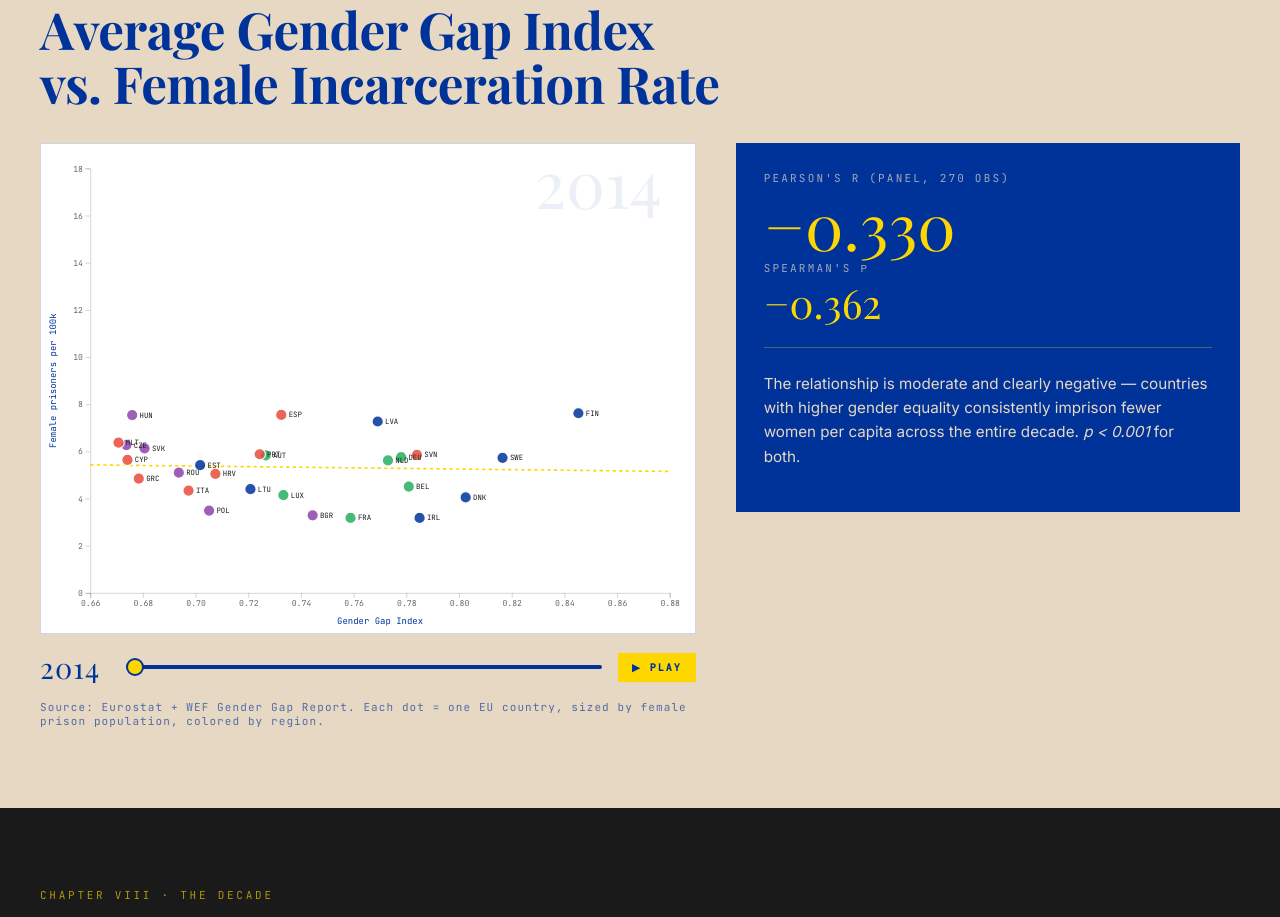
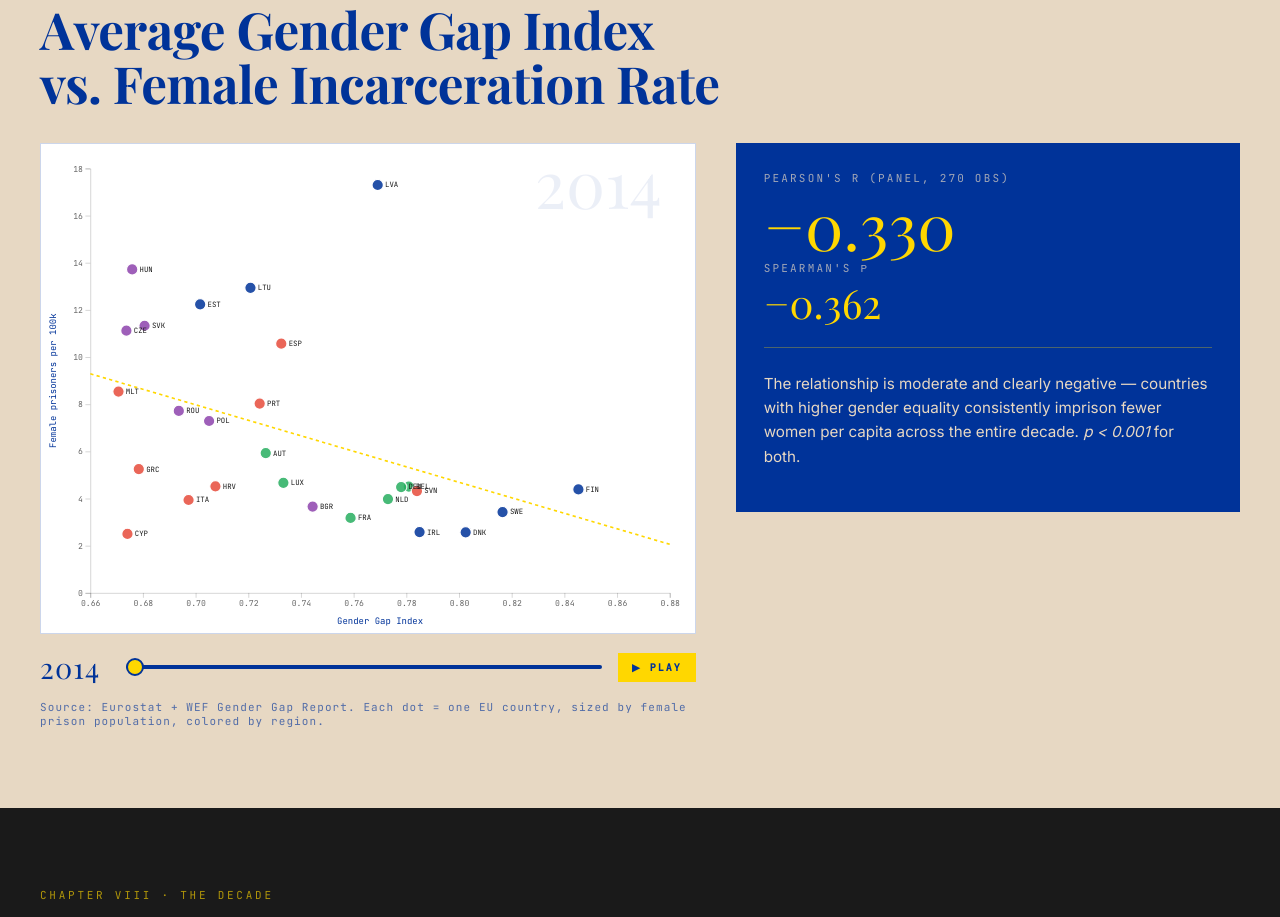
Before and after one commit to giuliodamico/Gender-Inequality-Index-vs-Female-jail-population, a plain HTML site: page DataViz (1)/Female Incarceration in Europe.html in a window 1280 px wide. Shown: the part 7609-8526 px from the top of the page. Drawn offline with nearby package versions, Linux system fonts and the light colour scheme; no server answers; a web font is replaced by a local one.

Commit message:
ireland 2017

```diff
--- a/DataViz (1)/Female Incarceration in Europe.html
+++ b/DataViz (1)/Female Incarceration in Europe.html
@@ -965,17 +965,17 @@
 <script src="data.js"></script>
 <script>
   // === Embedded per-year per-country female prisoners per 100k ===
-  const mapData = {
-    2014:{AUT:5.83,BEL:4.51,BGR:3.29,HRV:5.05,CYP:5.64,CZE:6.27,DNK:4.05,EST:5.42,FIN:7.62,FRA:3.18,DEU:5.76,GRC:4.85,HUN:7.54,IRL:3.18,ITA:4.34,LVA:7.27,LTU:4.4,LUX:4.15,MLT:6.37,NLD:5.62,POL:3.49,PRT:5.88,ROU:5.1,SVK:6.13,SVN:5.85,ESP:7.55,SWE:5.73},
-    2015:{AUT:5.75,BEL:4.81,BGR:3.32,HRV:4.91,CYP:5.85,CZE:6.87,DNK:3.68,EST:5.49,FIN:7.56,FRA:3.22,DEU:5.84,GRC:5.06,HUN:7.16,IRL:3.09,ITA:4.13,LVA:8.12,LTU:4.02,LUX:5.79,MLT:7.21,NLD:4.6,POL:3.55,PRT:5.95,ROU:5.09,SVK:6.37,SVN:5.79,ESP:7.56,SWE:5.75},
-    2016:{AUT:5.71,BEL:4.64,BGR:3.1,HRV:3.96,CYP:7.0,CZE:7.31,DNK:4.4,EST:6.22,FIN:7.16,FRA:3.31,DEU:5.93,GRC:5.39,HUN:7.25,IRL:2.56,ITA:4.25,LVA:8.23,LTU:4.72,LUX:4.97,MLT:6.69,NLD:5.47,POL:3.66,PRT:6.59,ROU:5.14,SVK:6.73,SVN:7.95,ESP:7.37,SWE:6.12},
-    2017:{AUT:5.85,BEL:4.2,BGR:3.13,HRV:4.61,CYP:5.74,CZE:7.39,DNK:3.98,EST:5.18,FIN:7.59,FRA:3.47,DEU:6.01,GRC:5.5,HUN:7.36,IRL:14.44,ITA:4.26,LVA:7.73,LTU:5.02,LUX:5.41,MLT:9.48,NLD:5.48,POL:4.01,PRT:6.48,ROU:4.78,SVK:7.14,SVN:7.37,ESP:7.42,SWE:6.09},
-    2018:{AUT:6.14,BEL:4.49,BGR:3.23,HRV:5.28,CYP:5.82,CZE:7.62,DNK:3.63,EST:4.76,FIN:7.68,FRA:3.62,DEU:5.92,GRC:5.19,HUN:7.4,IRL:4.37,ITA:4.42,LVA:7.78,LTU:4.69,LUX:5.03,MLT:11.34,NLD:5.57,POL:4.16,PRT:6.64,ROU:4.56,SVK:7.5,SVN:6.02,ESP:7.53,SWE:5.64},
-    2019:{AUT:6.68,BEL:4.44,BGR:3.35,HRV:5.49,CYP:4.48,CZE:8.27,DNK:4.64,EST:4.5,FIN:7.61,FRA:3.55,DEU:5.76,GRC:4.5,HUN:7.68,IRL:4.58,ITA:4.48,LVA:8.61,LTU:4.69,LUX:5.39,MLT:8.36,NLD:6.15,POL:4.39,PRT:6.7,ROU:4.53,SVK:7.44,SVN:5.44,ESP:7.47,SWE:6.07},
-    2020:{AUT:6.53,BEL:4.73,BGR:3.07,HRV:5.32,CYP:4.99,CZE:8.11,DNK:4.54,EST:4.13,FIN:8.4,FRA:3.29,DEU:5.45,GRC:4.63,HUN:7.7,IRL:4.04,ITA:4.25,LVA:8.22,LTU:4.74,LUX:5.21,MLT:6.71,NLD:4.66,POL:4.59,PRT:7.02,ROU:4.67,SVK:7.52,SVN:4.76,ESP:7.28,SWE:6.0},
-    2021:{AUT:6.25,BEL:4.71,BGR:3.58,HRV:5.3,CYP:9.69,CZE:8.1,DNK:4.41,EST:4.61,FIN:7.51,FRA:3.2,DEU:5.36,GRC:4.87,HUN:7.68,IRL:3.91,ITA:4.14,LVA:8.42,LTU:4.27,LUX:5.51,MLT:8.79,NLD:5.08,POL:4.77,PRT:7.07,ROU:4.43,SVK:7.43,SVN:4.93,ESP:7.12,SWE:5.88},
-    2022:{AUT:6.66,BEL:4.55,BGR:3.73,HRV:5.35,CYP:6.37,CZE:8.47,DNK:4.82,EST:4.92,FIN:7.27,FRA:3.17,DEU:5.62,GRC:5.06,HUN:7.32,IRL:4.76,ITA:4.22,LVA:7.68,LTU:4.3,LUX:5.53,MLT:9.48,NLD:4.62,POL:4.91,PRT:7.19,ROU:4.51,SVK:6.3,SVN:5.36,ESP:7.12,SWE:6.3},
-    2023:{AUT:6.76,BEL:4.29,BGR:4.13,HRV:5.08,CYP:6.05,CZE:8.76,DNK:5.08,EST:4.78,FIN:7.6,FRA:3.34,DEU:5.71,GRC:4.85,HUN:8.18,IRL:4.92,ITA:4.23,LVA:7.61,LTU:4.53,LUX:4.63,MLT:6.85,NLD:4.78,POL:5.14,PRT:7.48,ROU:4.44,SVK:7.71,SVN:5.49,ESP:7.05,SWE:6.81}
+const mapData = {
+    2014:{AUT:5.93,BEL:4.51,BGR:3.66,CYP:2.5,CZE:11.12,DEU:4.49,DNK:2.57,ESP:10.57,EST:12.24,FIN:4.39,FRA:3.18,GRC:5.25,HRV:4.52,HUN:13.72,IRL:2.58,ITA:3.94,LTU:12.94,LUX:4.67,LVA:17.3,MLT:8.54,NLD:3.98,POL:7.29,PRT:8.03,ROU:7.72,SVK:11.33,SVN:4.32,SWE:3.43},
+    2015:{AUT:5.76,BEL:4.69,BGR:3.52,CYP:2.62,CZE:13.59,DEU:4.42,DNK:2.08,ESP:10.03,EST:11.78,FIN:4.33,FRA:3.23,GRC:4.49,HRV:3.95,HUN:12.76,IRL:2.47,ITA:3.66,LTU:10.17,LUX:7.02,LVA:18.1,MLT:9.23,NLD:2.95,POL:6.79,PRT:8.25,ROU:7.28,SVK:11.63,SVN:3.93,SWE:3.34},
+    2016:{AUT:5.63,BEL:4.07,BGR:3.31,CYP:3.31,CZE:15.55,DEU:4.5,DNK:2.62,ESP:9.45,EST:13.53,FIN:4.11,FRA:3.39,GRC:4.78,HRV:2.99,HUN:13.12,IRL:1.99,ITA:3.96,LTU:11.19,LUX:6.19,LVA:17.81,MLT:8.14,NLD:3.41,POL:6.96,PRT:8.79,ROU:7.16,SVK:12.39,SVN:5.04,SWE:3.49},
+    2017:{AUT:5.89,BEL:3.87,BGR:3.22,CYP:2.71,CZE:15.46,DEU:4.66,DNK:2.36,ESP:9.37,EST:10.7,FIN:4.25,FRA:3.58,GRC:5.12,HRV:3.64,HUN:13.12,IRL:2.99,ITA:4.19,LTU:11.64,LUX:6.2,LVA:14.98,MLT:11.99,NLD:3.48,POL:7.86,PRT:8.45,ROU:5.72,SVK:13.16,SVN:4.68,SWE:3.46},
+    2018:{AUT:6.37,BEL:4.03,BGR:3.2,CYP:2.83,CZE:15.47,DEU:4.55,DNK:2.28,ESP:9.48,EST:9.3,FIN:4.12,FRA:3.77,GRC:5.15,HRV:4.26,HUN:12.43,IRL:3.53,ITA:4.49,LTU:10.78,LUX:5.43,LVA:14.22,MLT:14.88,NLD:3.64,POL:7.98,PRT:8.31,ROU:4.87,SVK:14.17,SVN:3.91,SWE:3.39},
+    2019:{AUT:6.82,BEL:4.17,BGR:3.26,CYP:2.64,CZE:16.3,DEU:4.39,DNK:3.13,ESP:9.28,EST:8.44,FIN:4.06,FRA:3.73,GRC:4.57,HRV:4.91,HUN:12.95,IRL:3.7,ITA:4.67,LTU:10.25,LUX:5.16,LVA:15.36,MLT:12.5,NLD:4.17,POL:8.62,PRT:8.33,ROU:4.81,SVK:14.39,SVN:3.64,SWE:3.97},
+    2020:{AUT:6.21,BEL:4.25,BGR:2.93,CYP:2.3,CZE:14.62,DEU:3.87,DNK:3.24,ESP:8.48,EST:7.3,FIN:4.18,FRA:3.04,GRC:4.93,HRV:4.8,HUN:13.34,IRL:3.06,ITA:3.9,LTU:8.97,LUX:4.6,LVA:13.42,MLT:11.25,NLD:2.95,POL:8.36,PRT:7.85,ROU:5.27,SVK:14.49,SVN:3.28,SWE:4.23},
+    2021:{AUT:5.88,BEL:4.38,BGR:3.23,CYP:5.85,CZE:14.46,DEU:3.64,DNK:3.18,ESP:8.27,EST:7.59,FIN:3.81,FRA:3.27,GRC:5.08,HRV:5.34,HUN:14.85,IRL:2.92,ITA:3.88,LTU:7.73,LUX:5.31,LVA:14.22,MLT:10.42,NLD:3.27,POL:9.32,PRT:7.98,ROU:5.33,SVK:13.79,SVN:2.66,SWE:4.39},
+    2022:{AUT:6.62,BEL:4.31,BGR:3.22,CYP:4.58,CZE:15.11,DEU:3.8,DNK:3.44,ESP:8.31,EST:7.56,FIN:3.74,FRA:3.35,GRC:5.11,HRV:5.68,HUN:14.75,IRL:3.99,ITA:4.11,LTU:7.56,LUX:5.97,LVA:13.2,MLT:9.98,NLD:2.93,POL:9.56,PRT:8.62,ROU:5.46,SVK:11.41,SVN:3.5,SWE:5.05},
+    2023:{AUT:6.72,BEL:4.33,BGR:3.54,CYP:4.31,CZE:15.79,DEU:3.98,DNK:3.55,ESP:8.27,EST:6.42,FIN:4.03,FRA:3.71,GRC:4.78,HRV:5.86,HUN:15.29,IRL:4.39,ITA:4.41,LTU:7.17,LUX:4.2,LVA:13.22,MLT:8.32,NLD:3.12,POL:10.45,PRT:8.71,ROU:5.5,SVK:13.82,SVN:3.73,SWE:6.3}
   };
   const countryMeta = {
     AUT:{name:"Austria",region:"Western"}, BEL:{name:"Belgium",region:"Western"},
--- a/data/Data to export/final_prison_data.csv
+++ b/data/Data to export/final_prison_data.csv
@@ -443,9 +443,9 @@ Total,Total,IRL,Ireland,2018,70273,4898022,3962,80.89,0.796,0
 Total,Females,IRL,Ireland,2023,70273,5311538,233,4.39,0.795,0
 Total,Males,IRL,Ireland,2023,70273,5311538,4627,87.11,0.795,0
 Total,Total,IRL,Ireland,2023,70273,5311538,4731,89.07,0.795,0
-Total,Total,IRL,Ireland,2017,70273,4827445,7484,76.23,0.794,0
-Total,Males,IRL,Ireland,2017,70273,4827445,6403,132.63,0.794,0
-Total,Females,IRL,Ireland,2017,70273,4827445,1081,22.32,0.794,0
+Total,Total,IRL,Ireland,2017,70273,4827445,3680,76.23,0.794,0
+Total,Males,IRL,Ireland,2017,70273,4827445,3536,73.24,0.794,0
+Total,Females,IRL,Ireland,2017,70273,4827445,144,2.99,0.794,0
 Total,Females,IRL,Ireland,2014,70273,4657740,120,2.58,0.785,0
 Total,Males,IRL,Ireland,2014,70273,4657740,3096,66.47,0.785,0
 Total,Total,IRL,Ireland,2014,70273,4657740,3777,81.09,0.785,0
```
